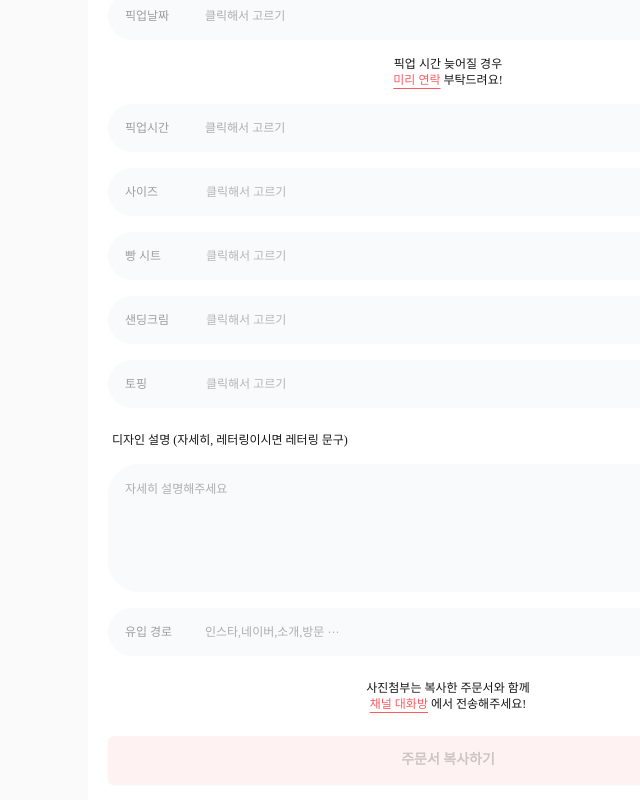
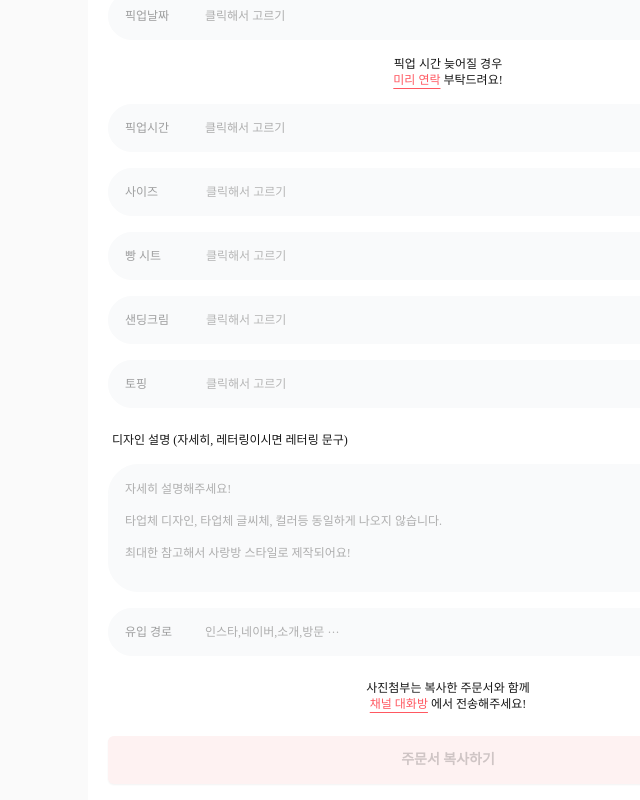
Before and after one commit to YiHyeongRae/form-maker, a React (Vite) app: page / in a window 1280 px wide. Shown: the part 528-1328 px from the top of the page, without its empty margins (192-832 px from the left). Built offline with nearby package versions, Linux system fonts and the light colour scheme; a web font is replaced by a local one.

Commit message:
feat: 디자인 설명 플레이스홀더 내용추가

```diff
--- a/src/App.tsx
+++ b/src/App.tsx
@@ -514,7 +514,9 @@ function App() {
             <textarea
               disabled={!isAgree}
               className="h-32 p-4 mt-2 text-xs resize-none textarea textarea-bordered focus:outline-secondary "
-              placeholder="자세히 설명해주세요"
+              placeholder={`자세히 설명해주세요!\n
+타업체 디자인, 타업체 글씨체, 컬러등 동일하게 나오지 않습니다.\n
+최대한 참고해서 사랑방 스타일로 제작되어요!`}
               value={order.detail || ""}
               onChange={(e) => {
                 setOrder((prev) => {
```
